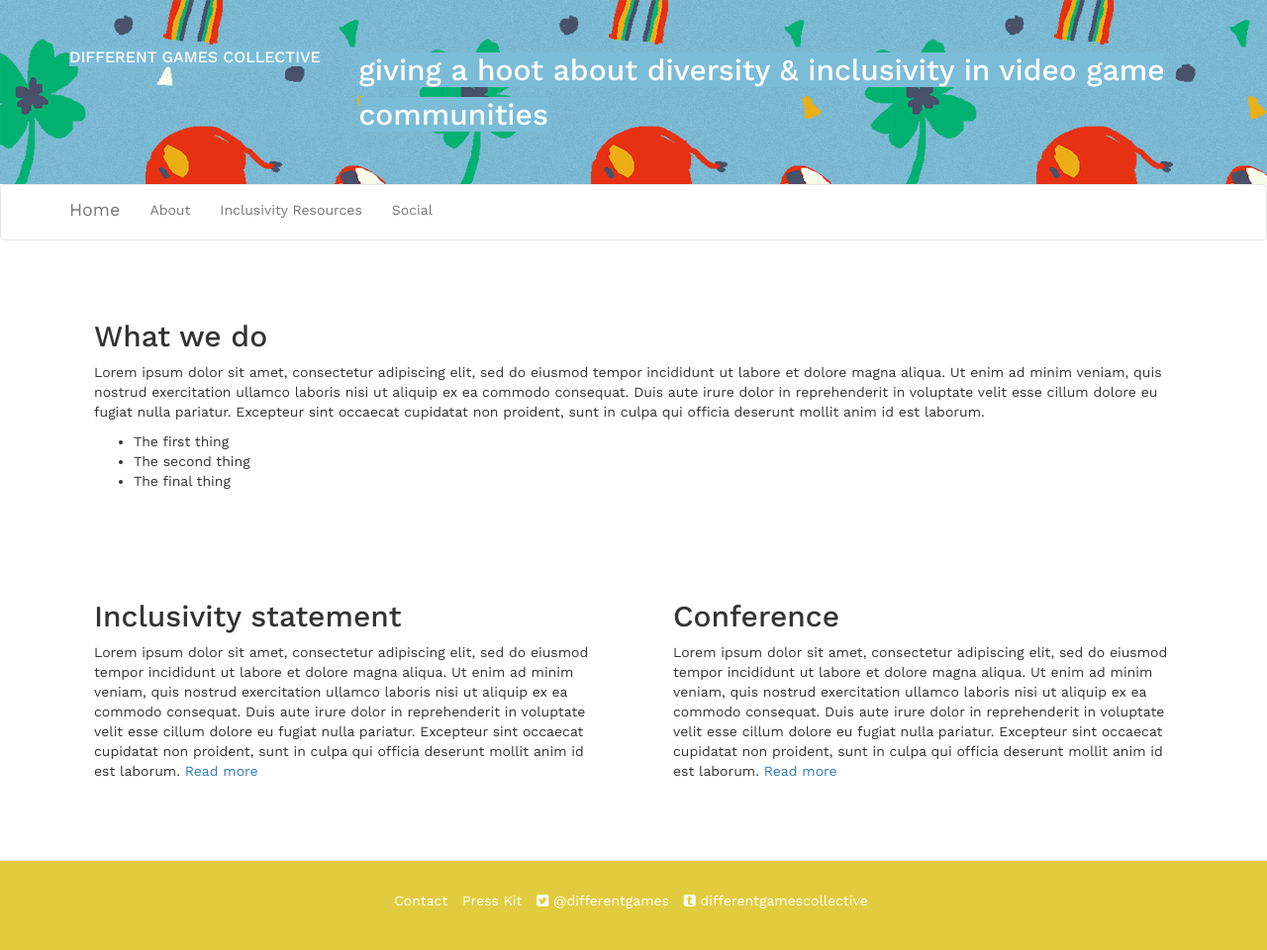
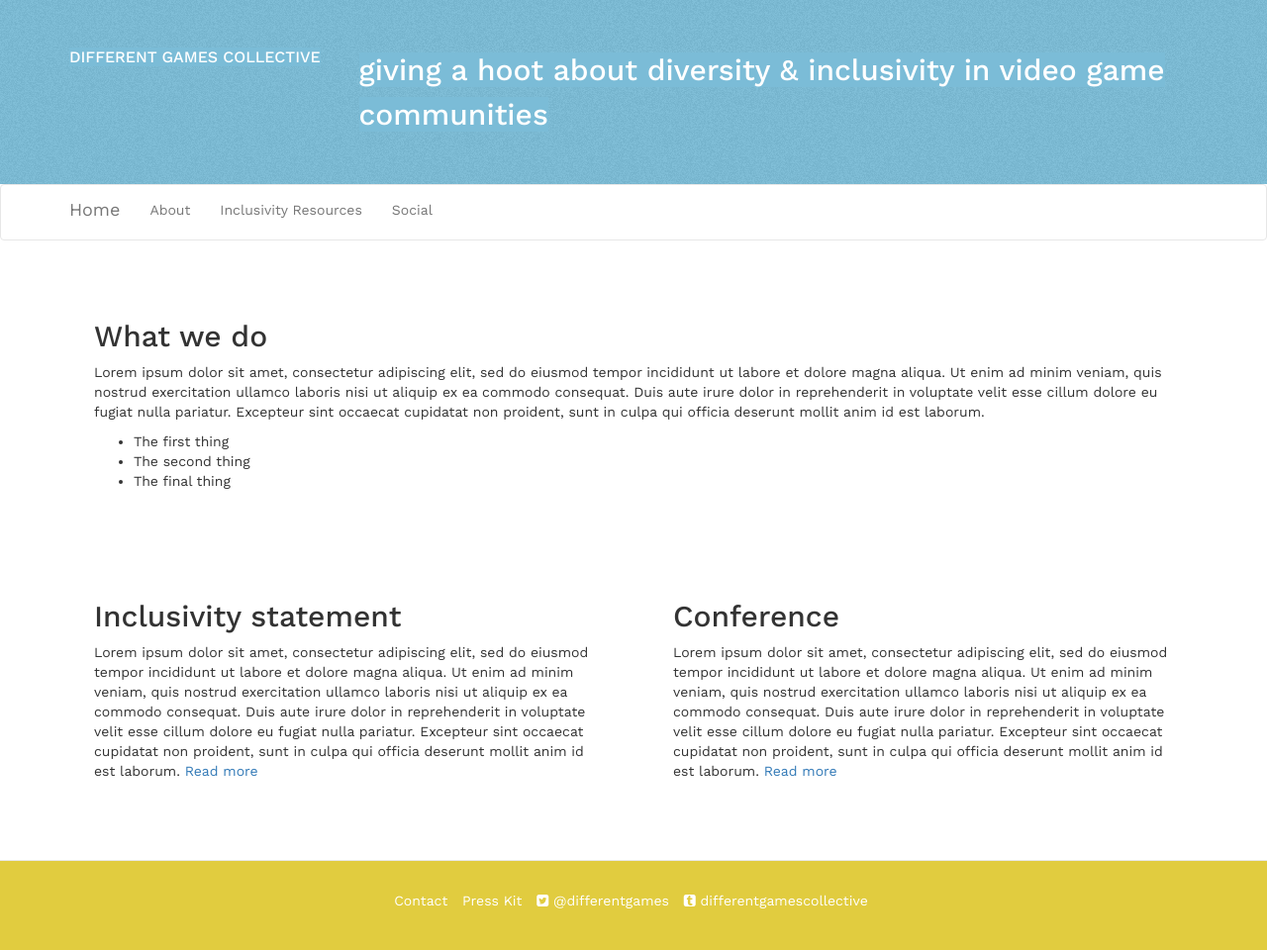
Before and after one commit to differentgames/collective-site, a Jekyll site: the page built from index.html, in a window 1280 px wide. Shown: the whole page at 99% size. Built offline with Jekyll 4.4.1, drawn with Linux system fonts in a browser that asks for light colours; nearby versions of some CDN libraries.

Commit message:
remove elephant drawings for now

```diff
--- a/_sass/_pinwheel.scss
+++ b/_sass/_pinwheel.scss
@@ -5,7 +5,6 @@
 .banner {
   background-color: $pinwheel-blue;
   background-image:
-    url("/images/patternnnnn.png"),
     url("/images/texture.png");
 
   .banner-logo {
```
